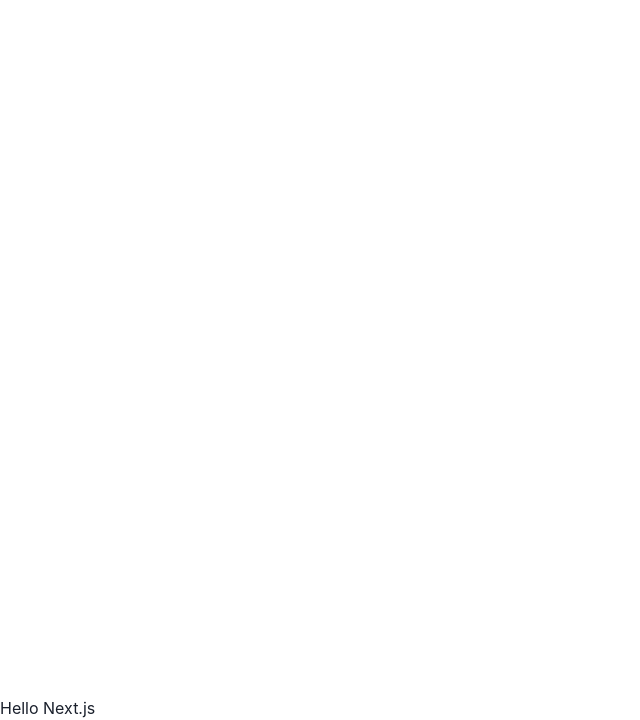
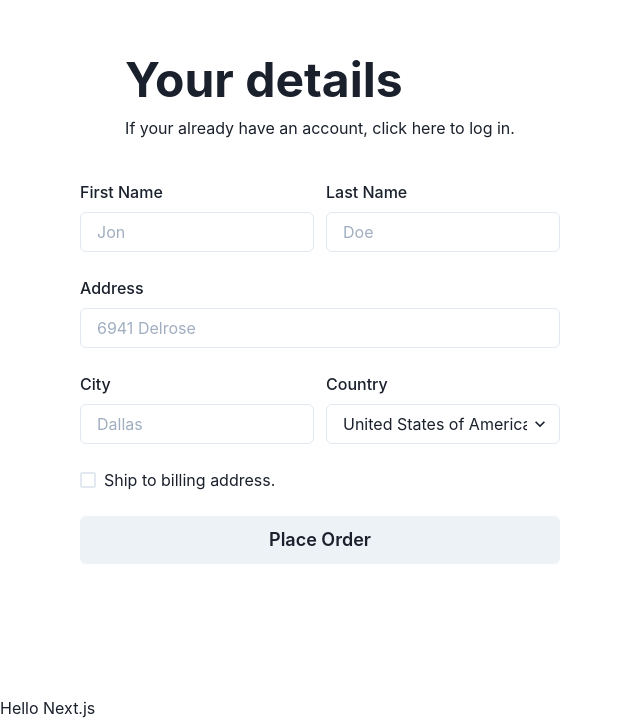
Before and after one commit to jdphil/chakra-nextjs, a Next.js app: page / in a window 1280 px wide. Shown: the part 104-824 px from the top of the page, without its empty margins (0-640 px from the left). Built offline with nearby package versions, Linux system fonts and the light colour scheme.

Commit message:
end of section 3

```diff
--- a/pages/index.tsx
+++ b/pages/index.tsx
@@ -1,4 +1,5 @@
 import { Container, Flex, VStack } from "@chakra-ui/react";
+import Details from "../src/sections/details";
 
 const IndexPage = () => (
   <Container maxW="container.xl" p={0}>
@@ -9,7 +10,9 @@ const IndexPage = () => (
         p={10}
         spacing={10}
         alignItems="flex-start"
-      ></VStack>
+      >
+        <Details />
+      </VStack>
       <VStack
         w="full"
         h="full"
--- a/src/sections/details.tsx
+++ b/src/sections/details.tsx
@@ -0,0 +1,57 @@
+import { FormControl, FormLabel, Input, VStack, Heading, Text, SimpleGrid, GridItem, Select, Button, Checkbox } from "@chakra-ui/react";
+import Head from "next/head";
+
+const Details = () => {
+    return (
+        <VStack w="full" h="full" p={10} spacing={10}>
+            <VStack spacing={3} alignItems="flex-start">
+                <Heading size="2xl">Your details</Heading>
+                <Text>If your already have an account, click here to log in.</Text>
+            </VStack>
+            <SimpleGrid columns={2} columnGap={3} rowGap={6} w="full">
+                <GridItem colSpan={1}>
+                    <FormControl>
+                        <FormLabel>First Name</FormLabel>
+                        <Input placeholder="Jon" />
+                    </FormControl>
+                </GridItem>
+                <GridItem colSpan={1}>
+                    <FormControl>
+                        <FormLabel>Last Name</FormLabel>
+                        <Input placeholder="Doe" />
+                    </FormControl>
+                </GridItem>
+                <GridItem colSpan={2}>
+                    <FormControl>
+                        <FormLabel>Address</FormLabel>
+                        <Input placeholder="6941 Delrose" />
+                    </FormControl>
+                </GridItem>
+                <GridItem colSpan={1}>
+                    <FormControl>
+                        <FormLabel>City</FormLabel>
+                        <Input placeholder="Dallas" />
+                    </FormControl>
+                </GridItem>
+                <GridItem colSpan={1}>
+                    <FormControl>
+                        <FormLabel>Country</FormLabel>
+                        <Select>
+                            <option value="usa">United States of America</option>
+                            <option value="uk">United Kingdom</option>
+                            <option value="fr">France</option>
+                        </Select>
+                    </FormControl>
+                </GridItem>
+                <GridItem colSpan={2}>
+                    <Checkbox>Ship to billing address.</Checkbox>
+                </GridItem>
+                <GridItem colSpan={2}>
+                    <Button size="lg" w="full">Place Order</Button>
+                </GridItem>
+            </SimpleGrid>
+        </VStack>
+    );
+};
+
+export default Details;
```
